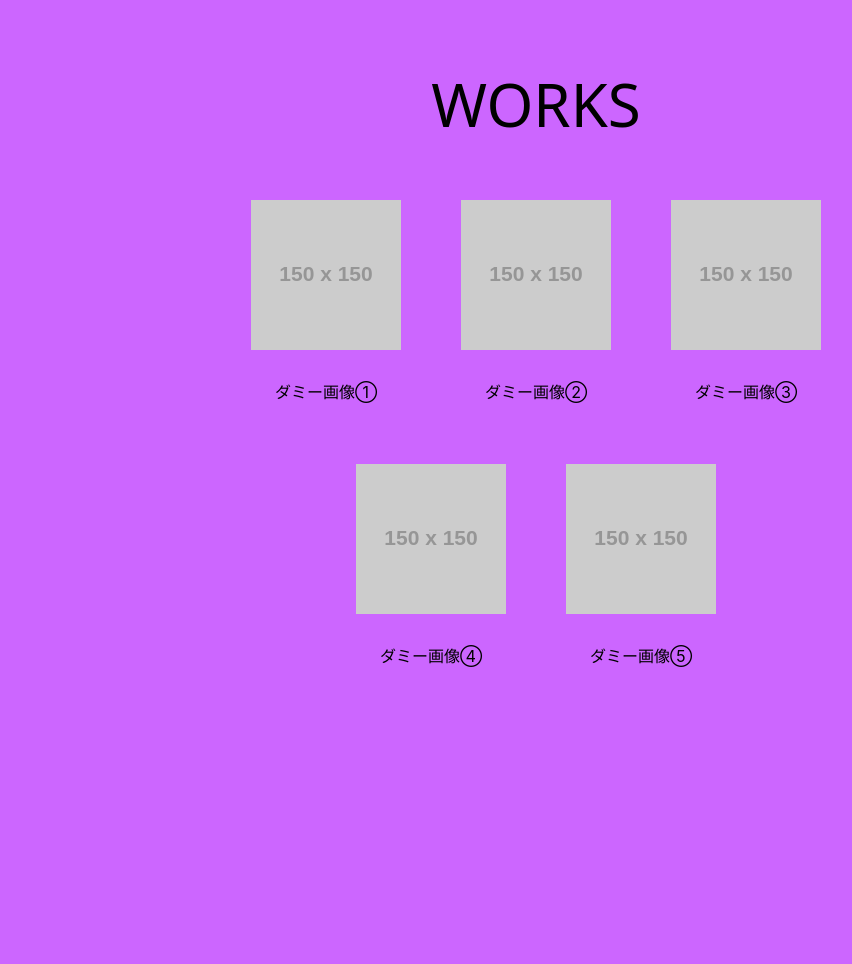
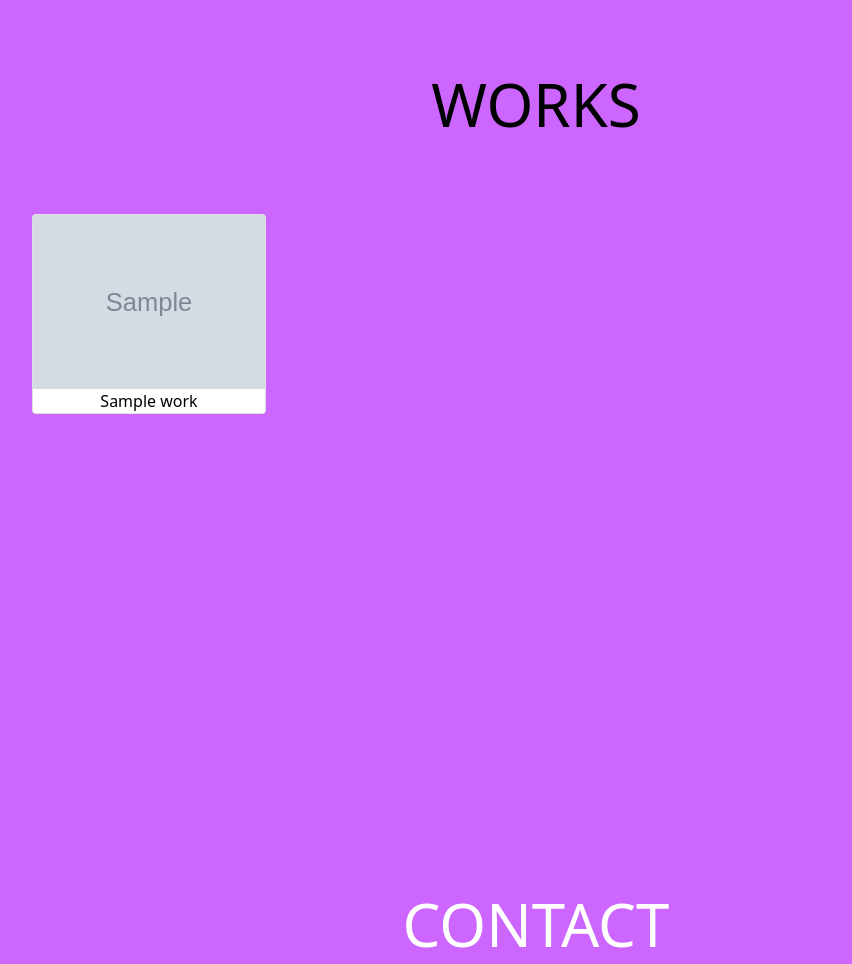
Before and after one commit to Takeshi0702/Django-portfolio, a Django app: page / in a window 1280 px wide. Shown: the part 2319-3283 px from the top of the page, without its empty margins (104-956 px from the left). Run offline with Django 3.2, Linux system fonts and the light colour scheme; tables that the repository leaves empty hold one stand-in row (values such as "Sample post"); grey boxes marked "Sample" are stand-in pictures; grey boxes labelled with a size stand in for pictures from a placeholder-image service; some libraries are stand-ins or nearby versions.

Commit message:
django-portfolio作成

```diff
--- a/app/static/css/style.css
+++ b/app/static/css/style.css
@@ -141,7 +141,7 @@ a {
 .works-itms-one{
   display: flex;
   justify-content: center;
-  margin: 30px;
+  margin: 50px;
 }
 
 .works-itms-two{
--- a/app/templates/app/index.html
+++ b/app/templates/app/index.html
@@ -72,45 +72,46 @@
   </section>
 
   <section id="works" class="works center font-black">
+    <div class="container">
       <h2 class="navigation-font-size">WORKS</h2>
         <div class="works-itms-one">
-        <div>
-          <a href="???" target="_self">
-          <img class="works-itms-one" src="https://placehold.jp/150x150.png" hspace="50" alt="" >
-          </a>
-          <div>ダミー画像①</div>
+        <div class="row mb-5">
+          {% for work in work_data %}
+              <div class="col-6 col-md-3 mb-3 mt-sm-4">
+                  <div class="card work-thumbnail">
+                      {% if work.thumbnail %}
+                          <img class="work-img" src="{{ work.thumbnail.url }}" alt="">
+                      {% else %}
+                          <img class="work-img" src="{{ work.image.url }}" alt="">
+                      {% endif %}
+                      <div class="work-title text-center">
+                          <p class="mb-0">{{ work.title }}</p>
                       </div>
-
-        <div>
-          <a href="???" target="_self">
-          <img class="works-itms-one" src="https://placehold.jp/150x150.png" hspace="50" alt="">
-          </a>
-          <div>ダミー画像②</div>
+                      <a class="stretched-link work" href=""></a>
                   </div>
-
-        <div>
-          <a href="???" target="_self">
-          <img class="works-itms-one" src="https://placehold.jp/150x150.png" hspace="50" alt="">
-          </a>
-          <div>ダミー画像③</div>
+              </div>
+          {% endfor %}
+      </div>
       </div>
     </div>
 
-      <div class="works-itms-two">
-        <div>
-          <a href="???" target="_self">
-          <img class="works-itms-two" src="https://placehold.jp/150x150.png" hspace="50" alt="">
-          </a>
-          <div>ダミー画像④</div>
+
+    <!-- <div class="container">
+      <h2 class="navigation-font-size">WORKS</h2>
+        <div class="works-itms-one">
+          {% for work in work_data %}
+            {% if work.thumbnail %}
+            <img class="works-itms-one" src="{{ work.thumbnail.url }}" hspace="50" alt="" >
+            {% else %}
+            <img class="works-itms-one" src="{{ work.image.url }}" hspace="50" alt="" >
+            {% endif %}
+            <div class="work-title">
+              <p>{{ work.title }}</p>
             </div>
+          {% endfor %}
+        </div>
+    </div> -->
 
-        <div>
-          <a href="???" target="_self">
-          <img class="works-itms-two" src="https://placehold.jp/150x150.png" hspace="50" alt="">
-          </a>
-          <div>ダミー画像⑤</div>
-        </div>
-      </div>
   </section>
 
   <section id="contact" class="contact font-white contact-height">
--- a/app/views.py
+++ b/app/views.py
@@ -9,7 +9,7 @@
 
 from django.views.generic import View
 from django.shortcuts import render
-from .models import Profile
+from .models import Profile, Work
 
 
 class IndexView(View):
@@ -17,6 +17,8 @@ class IndexView(View):
         profile_data = Profile.objects.all()
         if profile_data.exists():
             profile_data = profile_data.order_by("-id")[0]
+        work_data = Work.objects.order_by("-id")
         return render(request, 'app/index.html', {
             'profile_data': profile_data,
+            'work_data': work_data
         })
```
Lines whose indentation alone changed are shown as unchanged.
